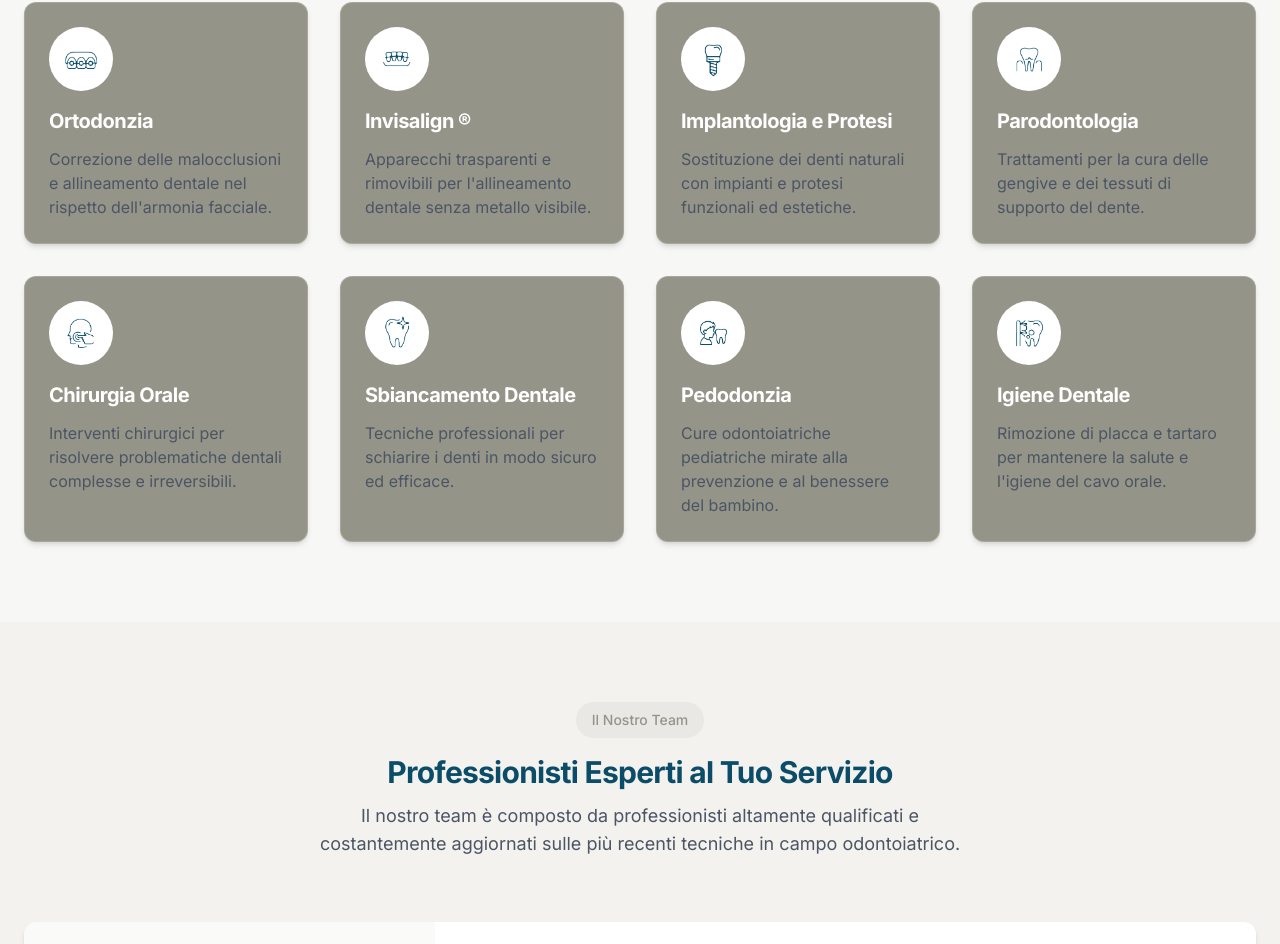
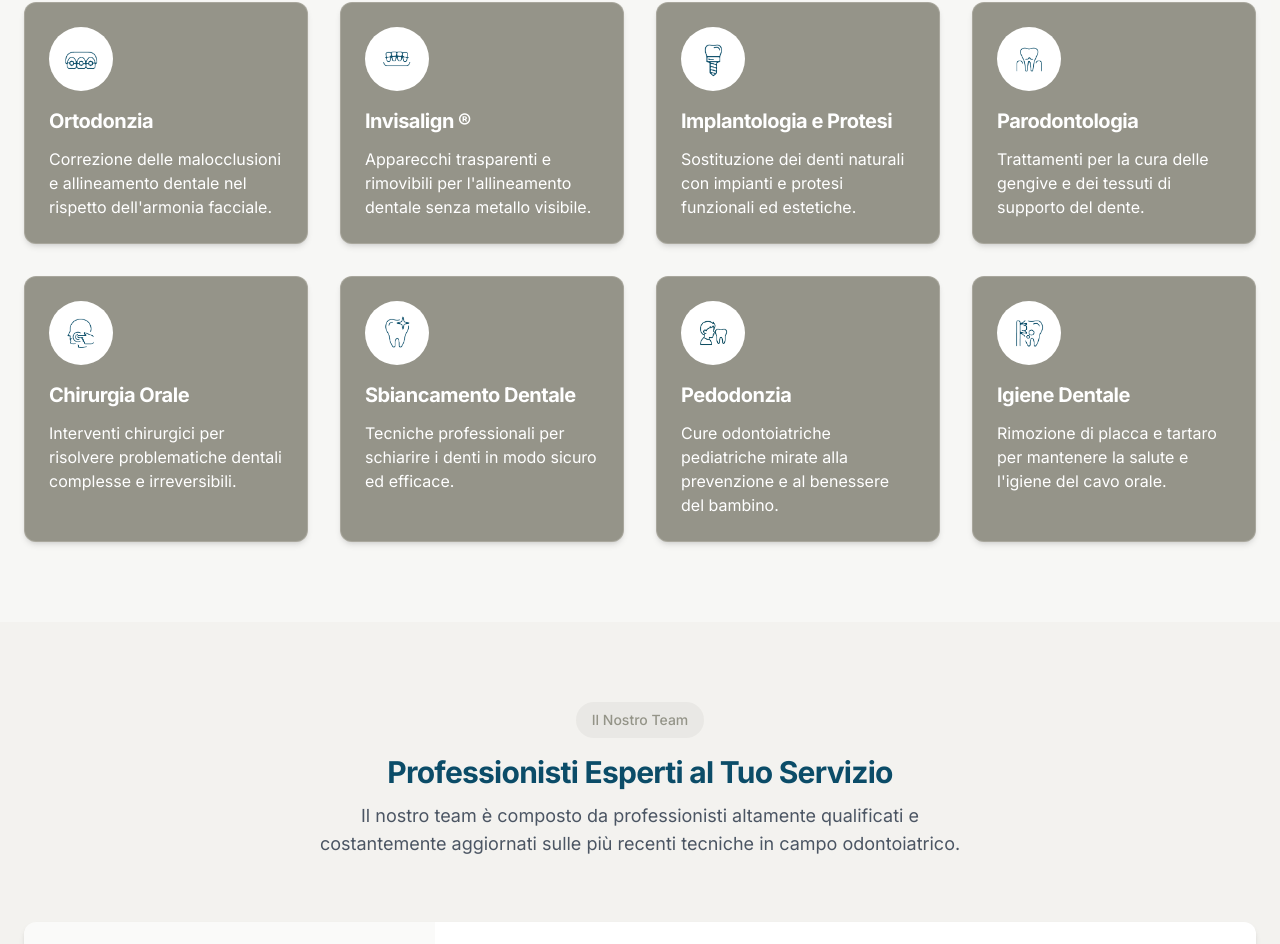
Before and after one commit to Boschi404/website-rocca, a React (Vite) app: page / in a window 1280 px wide. Shown: the part 1338-2282 px from the top of the page. Built offline with nearby package versions, Linux system fonts and the light colour scheme.

Commit message:
Fix: Change text color to white
The AI changed the text color of the service descriptions to white.

```diff
--- a/src/components/ServicesSection.tsx
+++ b/src/components/ServicesSection.tsx
@@ -89,7 +89,7 @@ const ServicesSection = () => {
               <h3 className="text-white mb-3 text-xl font-bold">
                 {service.title}
               </h3>
-              <p className="text-gray-600">
+              <p className="text-white">
                 {service.description}
               </p>
             </div>)}
```
